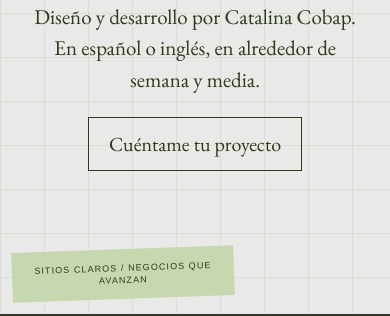
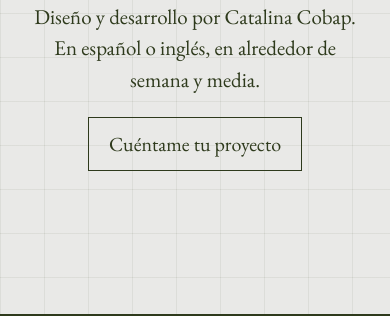
Before and after one commit to catalinacobap/catalina-cobap, a website built with Vite: page index.html in a window 390 px wide. Shown: the part 530-846 px from the top of the page. Built offline with nearby package versions, Linux system fonts and the light colour scheme.

Commit message:
Hide hero note on mobile

```diff
--- a/src/style.css
+++ b/src/style.css
@@ -228,7 +228,7 @@ section{scroll-margin-top:calc(var(--navigation-height) + 20px)}
  .hero-cherry{top:1%;left:5%;font-size:38px}
  .hero-chat{top:3%;right:7%;width:65px;height:42px}
  .hero-chat i{width:5px;height:5px}
- .hero-note{left:3%;bottom:2%;max-width:250px;width:57%;font-size:9px;line-height:1.35;padding:13px 15px}
+ .hero-note{display:none}
  .service-story.section{padding-top:60px;padding-bottom:65px}
  .service-explanation{margin-top:25px}
  .service-explanation p{font-size:20px!important}
```
